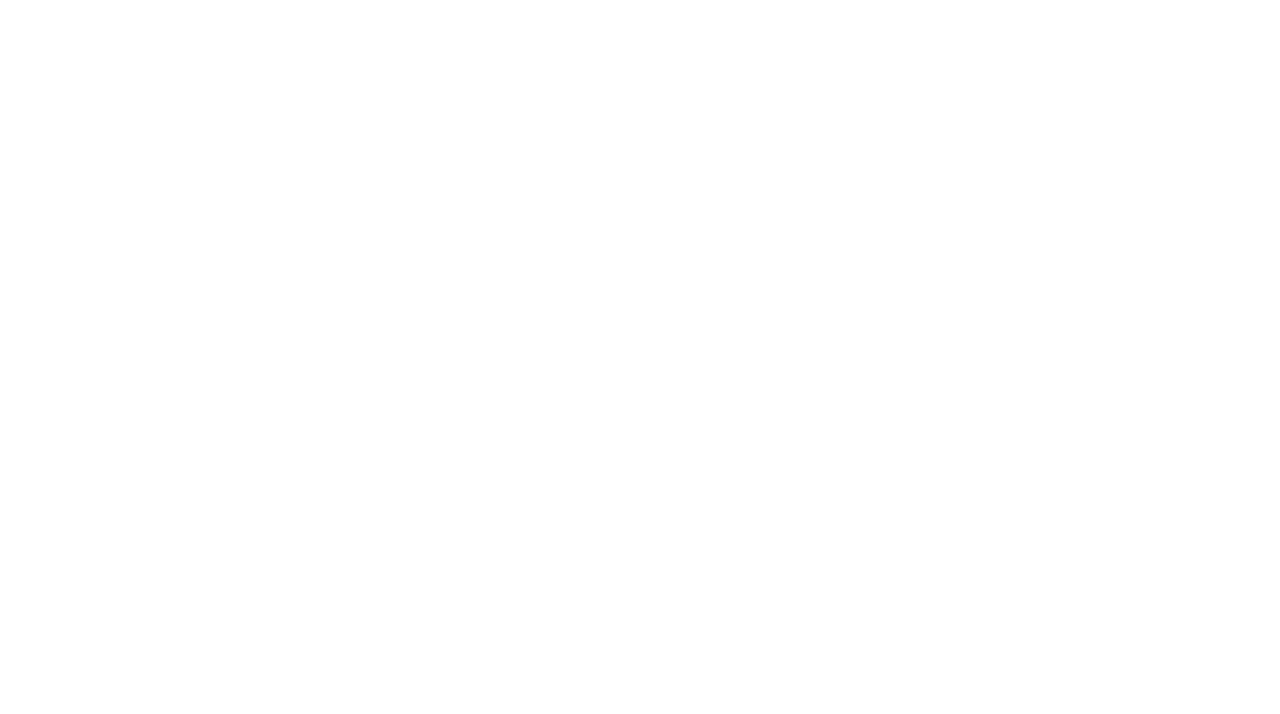
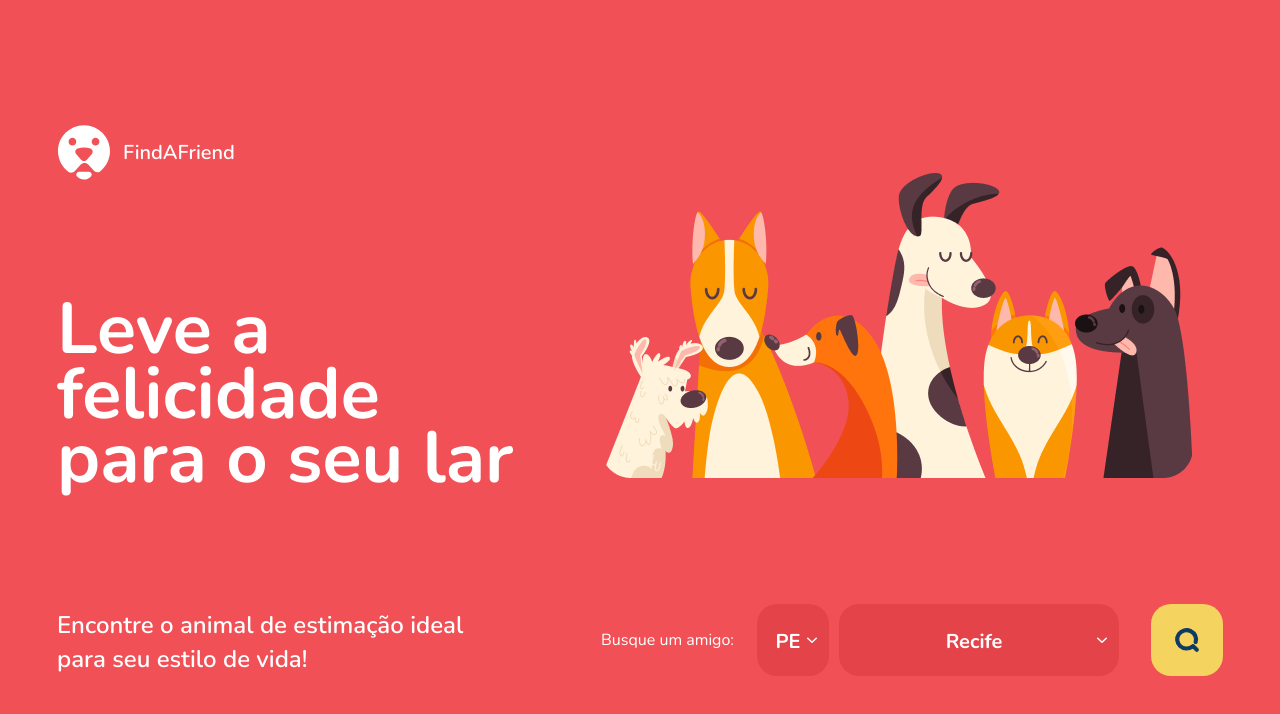
Before and after one commit to pejamp/find-a-friend-gcc, a React (Vite) app: page / in a window 1280 px wide. Shown: the top 714 px of the page. Built offline with nearby package versions, Linux system fonts and the light colour scheme.

Commit message:
feat: add Home page

```diff
--- a/src/components/Select/styles.ts
+++ b/src/components/Select/styles.ts
@@ -42,7 +42,7 @@ export const FilterInput = styled.select`
     content: '⌄';
     width: 12px;
     height: 6px;
-    display: absolute;
+    position: absolute;
     color: #ffffff;
   }
 `
--- a/src/pages/Home/index.tsx
+++ b/src/pages/Home/index.tsx
@@ -1,4 +1,22 @@
-import { Container } from './styles'
+import logo from '../../assets/icons/logo.svg';
+import chevron from '../../assets/icons/chevron-bottom.svg';
+import search from '../../assets/icons/search.svg';
+import bannerPets from '../../assets/images/pets.png';
+
+import {
+  Banner,
+  Container,
+  FilterInput,
+  FilterInputOption,
+  FilterWrapper,
+  LeftSide,
+  Logo,
+  RightSide,
+  SearchButton,
+  SearchContainer,
+  Text,
+  Title,
+} from "./styles";
 
 export function Home() {
   function handleSearchPets() {
@@ -13,5 +31,41 @@ export function Home() {
     // TO DO
   }
 
-  return <Container>{/* COMECE POR AQUI */}</Container>
+  return (
+    <Container>
+      <LeftSide>
+        <Logo>
+          <img src={logo} alt="" />
+          <span>FindAFriend</span>
+        </Logo>
+        <Title>Leve a felicidade para o seu lar</Title>
+        <Text>Encontre o animal de estimação ideal para seu estilo de vida!</Text>
+      </LeftSide>
+      <RightSide>
+        <Banner>
+          <img src={bannerPets} alt="" />
+        </Banner>
+        <SearchContainer>
+          <p>Busque um amigo:</p>
+          <FilterWrapper>
+            <FilterInput name="uf" id="uf" scale={'small'}>
+              <FilterInputOption value="all">PE</FilterInputOption>
+            </FilterInput>
+            <img src={chevron} alt="" />
+          </FilterWrapper>
+          <FilterWrapper>
+            <FilterInput name="city" id="city" scale={'large'}>
+              <FilterInputOption value="all">Recife</FilterInputOption>
+              <FilterInputOption value="all">São Paulo</FilterInputOption>
+              <FilterInputOption value="all">São Paulooooooooooooooooooooooo</FilterInputOption>
+            </FilterInput>
+            <img src={chevron} alt="" />
+          </FilterWrapper>
+          <SearchButton>
+            <img src={search} alt="ícone de lupa" />
+          </SearchButton>
+        </SearchContainer>
+      </RightSide>
+    </Container>
+  )
 }
--- a/src/pages/Home/styles.ts
+++ b/src/pages/Home/styles.ts
@@ -1,3 +1,164 @@
 import styled from 'styled-components'
 
-export const Container = styled.div``
+export const Container = styled.div`
+  height: 100vh;
+  background-color: #F15156;
+  padding: 124px 0;
+  margin: auto;
+  display: flex;
+  align-items: flex-end;
+  justify-content: space-evenly;
+`;
+
+export const LeftSide = styled.div`
+  height: 100%;
+  display: flex;
+  flex-direction: column;
+  justify-content: space-between;
+`;
+
+export const RightSide = styled.div`
+  display: flex;
+  flex-direction: column;
+  gap: 126px;
+`;
+
+export const Logo = styled.div`
+  display: flex;
+  align-items: center;
+  gap: 12px;
+
+  img {
+    width: 54px;
+    height: 56px;
+    object-fit: contain;
+  }
+
+  span {
+    font-size: 20px;
+    font-weight: 600;
+  }
+`;
+
+export const Title = styled.h1`
+  font-weight: 800;
+  font-size: 72px;
+  line-height: 64.8px;
+  max-width: 487px;
+`;
+
+export const Text = styled.p`
+  font-weight: 600;
+  font-size: 24px;
+  line-height: 34px;
+  max-width: 407px;
+`;
+
+export const Banner = styled.div`
+  width: 592px;
+  height: 305px;
+
+  img {
+    object-fit: cover;
+  }
+`;
+
+export const SearchContainer = styled.div`
+  display: flex;
+  align-items: center;
+  justify-content: flex-end;
+
+  p {
+    line-height: 34px;
+    margin-right: 23px;
+  }
+`;
+
+export const FilterWrapper = styled.div`
+  position: relative;
+
+  & > img {
+    position: absolute;
+    right: 12px;
+    top: 50%;
+    transform: translateY(-50%);
+    width: 10px;
+    height: 10px;
+    object-fit: contain;
+  }
+
+  &:first-of-type {
+    margin-right: 10px;
+  }
+  &:last-of-type {
+    margin-right: 32px;
+  }
+`
+
+interface FilterProps {
+  scale: 'small' | 'large';
+}
+
+export const FilterInput = styled.select<FilterProps>`
+  width: ${props => props.scale === 'small' && '72px' || props.scale === 'large' && '280px'};
+  height: 72px;
+  padding: 20px 22px 20px 12px;
+  background-color: #E44449;
+  border-radius: 20px;
+  border: 1px solid transparent;
+  cursor: pointer;
+  font-size: 20px;
+  line-height: 34px;
+  font-weight: 700;
+  color: #ffffff;
+  outline: none;
+  appearance: none;
+  -webkit-appearance: none;
+  -moz-appearance: none;
+  text-align: center;
+  white-space: nowrap;
+  overflow: hidden;
+  text-overflow: ellipsis;
+  transition: all 300ms ease-out;
+
+  &:hover, &:focus, &:active {
+    border: 1px solid #FFFFFF;
+    background-color: transparent;
+  }
+`
+
+export const FilterInputOption = styled.option`
+  font-family: 'Nunito';
+  font-size: 14px;
+  line-height: 16px;
+  font-weight: 500;
+  color: #ffffff;
+  padding: 8px;
+  background-color: #E44449;
+
+  &:hover {
+    background-color: #000;
+  }
+`
+
+export const SearchButton = styled.button`
+  width: 72px;
+  height: 72px;
+  display: flex;
+  justify-content: center;
+  align-items: center;
+  background-color: #f4d35e;
+  border: none;
+  border-radius: 20px;
+  transition: filter 300ms ease-out;
+
+  img {
+    width: 26px;
+    height: 26px;
+    object-fit: contain;
+  }
+
+  :hover {
+    filter: brightness(0.9);
+  }
+`
--- a/src/pages/Map/styles.ts
+++ b/src/pages/Map/styles.ts
@@ -51,7 +51,7 @@ export const HeaderSelect = styled.select`
   outline: none;
   appearance: none;
 
-  font-family: Nunito;
+  font-family: 'Nunito';
   font-size: 16px;
   color: #0d3b66;
 `
```
Also changed, not shown: src/assets/images/pets.png (added).
